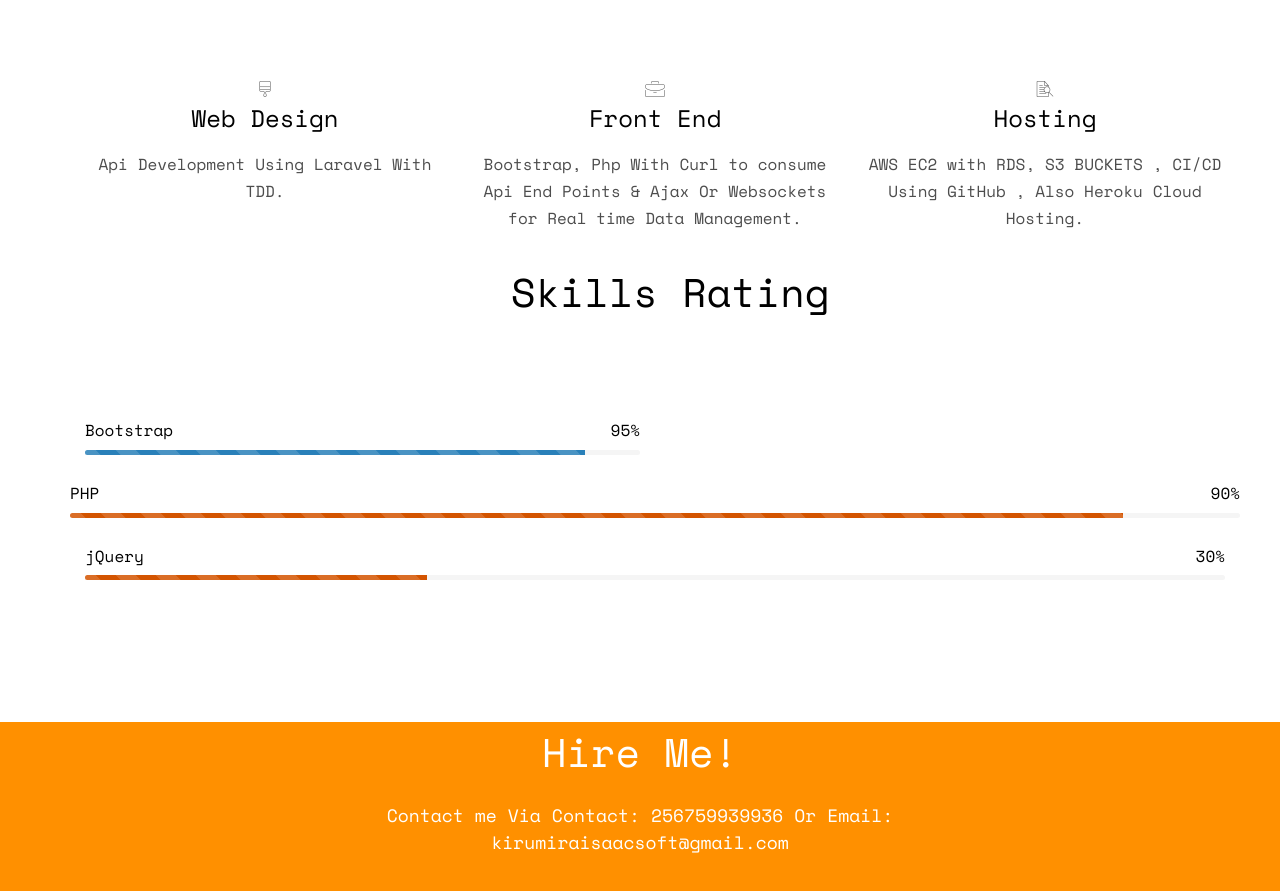
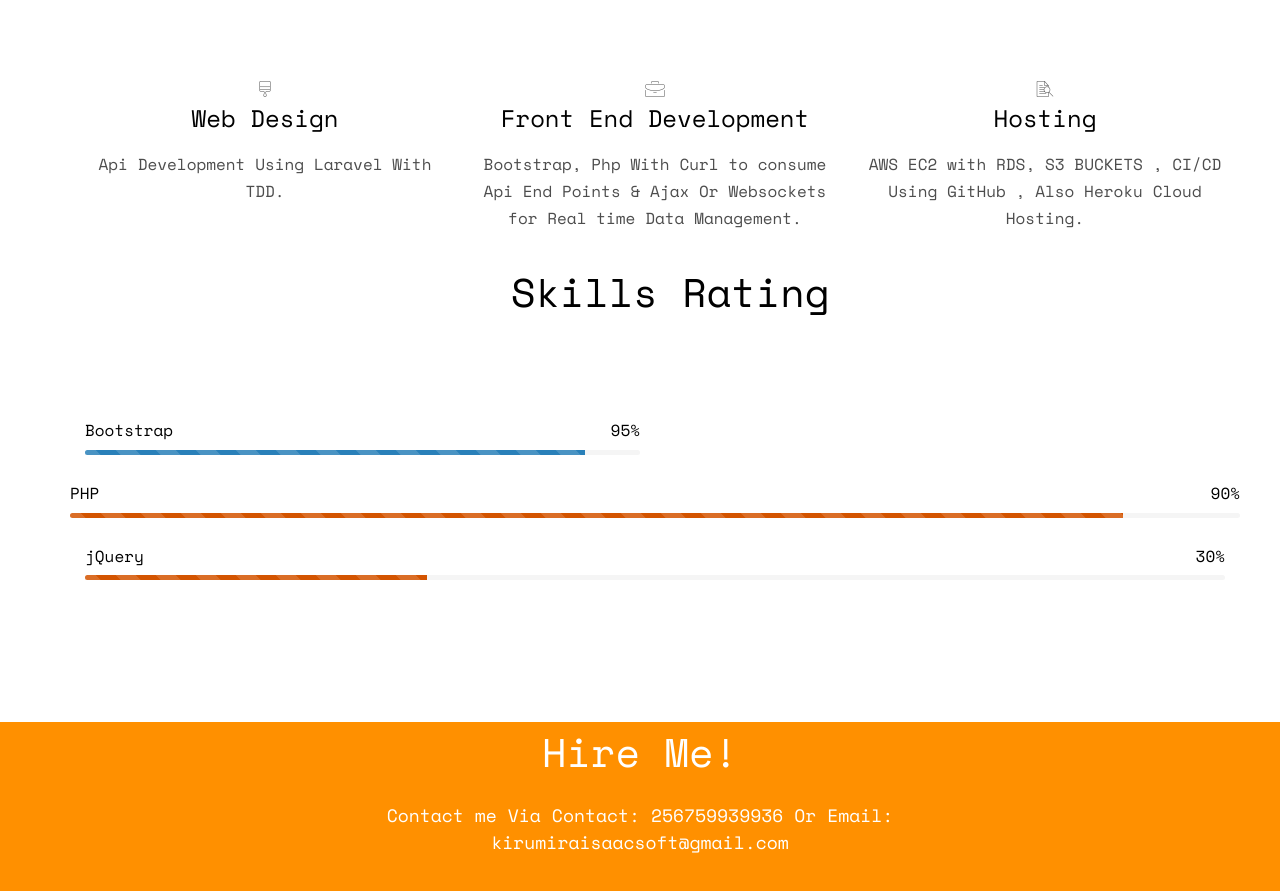
Before and after one commit to isaac930/isaac930.github.io, a plain HTML site: page index.html in a window 1280 px wide. Shown: the part 3658-4549 px from the top of the page. Drawn offline with nearby package versions, Linux system fonts and the light colour scheme; some packages are replaced by stand-ins of ours; no server answers; files whose address does not match are found by name.

Commit message:
modified my profile

```diff
--- a/index.html
+++ b/index.html
@@ -253,7 +253,7 @@
 								<i class="icon-briefcase "></i>
 							</span>
                                         <div class="feature-copy ">
-                                            <h3>Front End</h3>
+                                            <h3>Front End Development</h3>
                                             <p>Bootstrap, Php With Curl to consume Api End Points & Ajax Or Websockets for Real time Data Management.</p>
                                         </div>
                                     </div>
```
